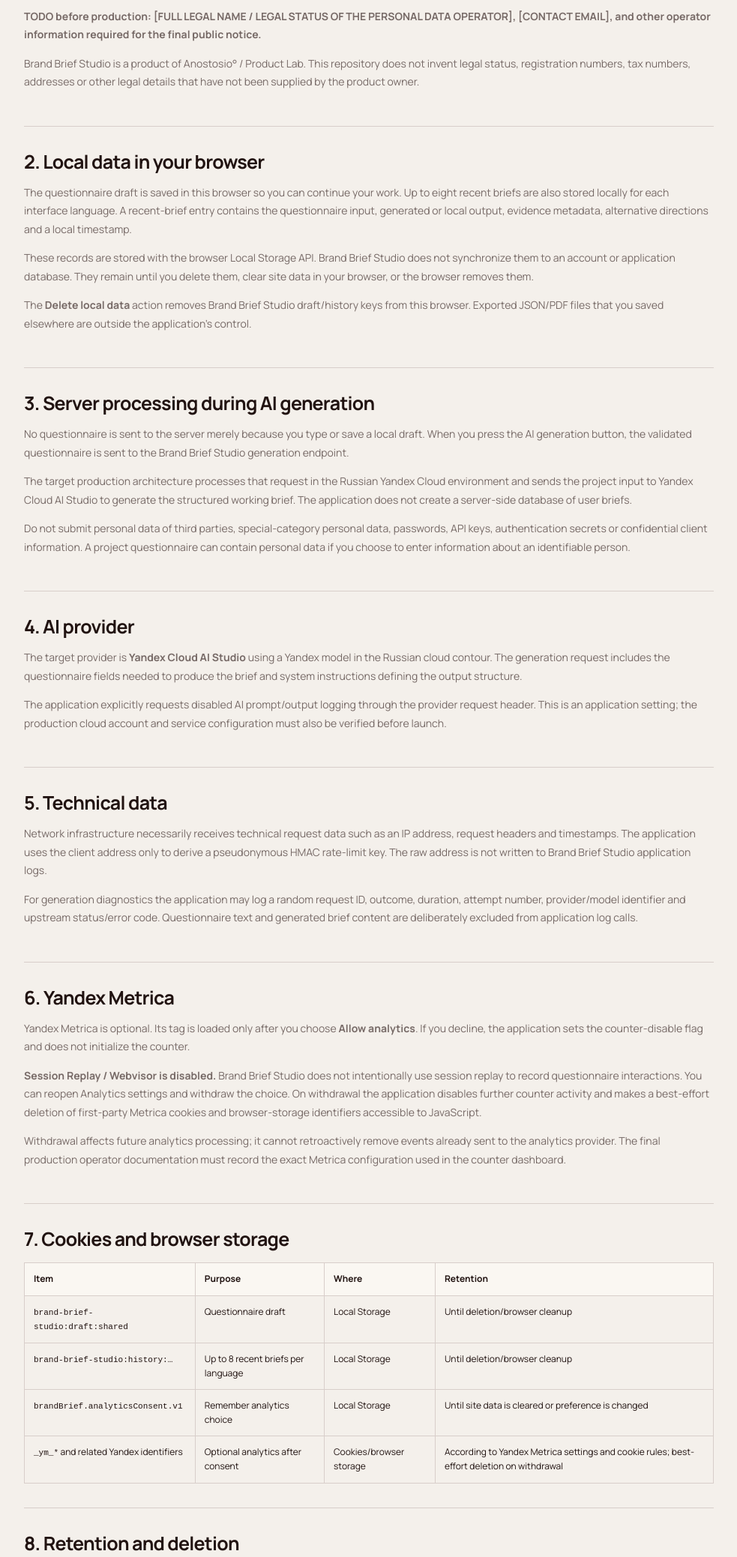
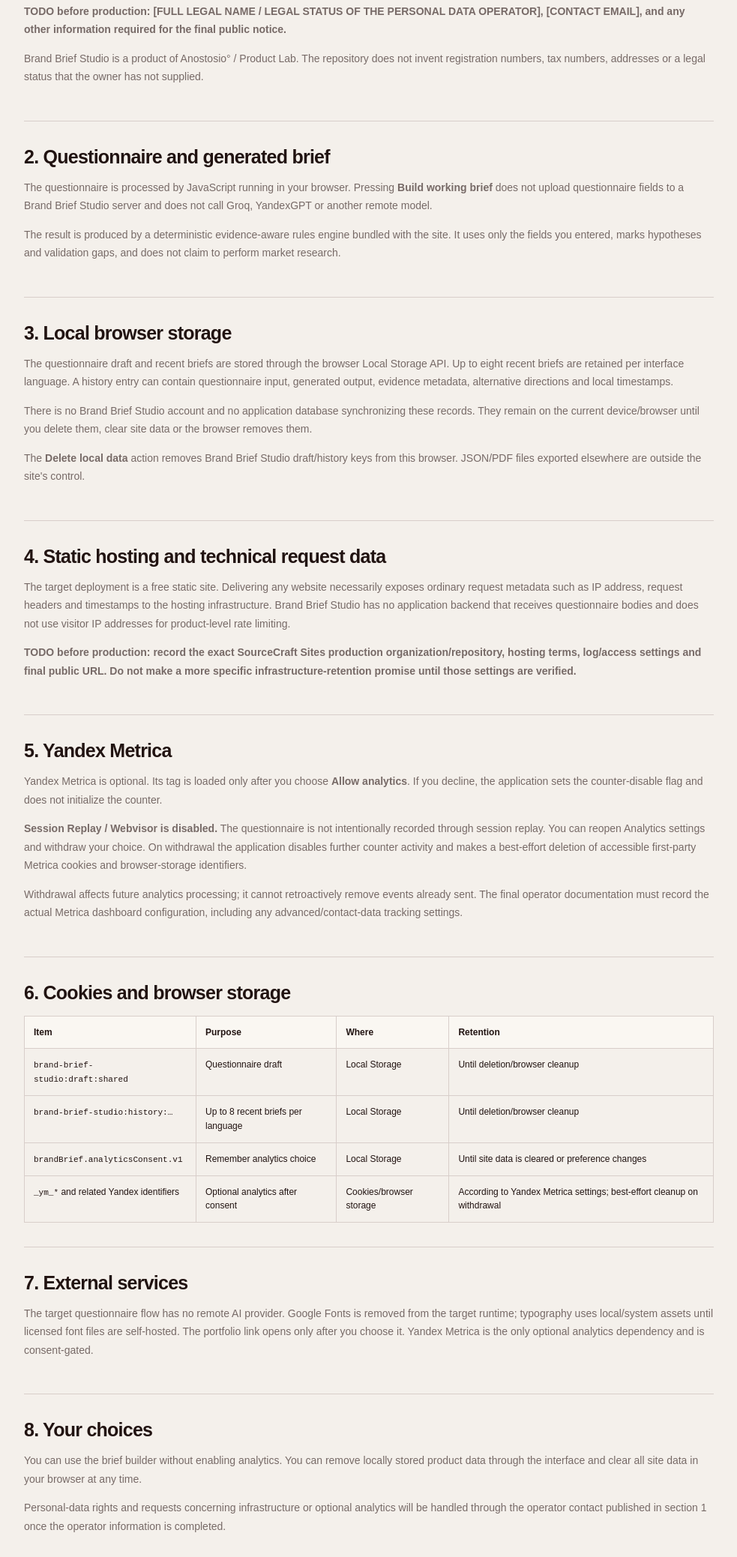
Before and after one commit to Anostosio/ai-brand-brief, a website: page privacy/index.html in a window 1280 px wide. Shown: the part 519-2596 px from the top of the page at 75% size, without its empty margins (148-1131 px from the left). Drawn offline with Linux system fonts and the light colour scheme; a web font is replaced by a local one.

Commit message:
Document local-only privacy architecture

```diff
--- a/privacy/index.html
+++ b/privacy/index.html
@@ -3,13 +3,10 @@
 <head>
   <meta charset="UTF-8" />
   <meta name="viewport" content="width=device-width, initial-scale=1.0" />
-  <meta name="description" content="How Brand Brief Studio handles local drafts, AI generation, technical data and analytics." />
+  <meta name="description" content="How Brand Brief Studio handles browser-local questionnaire data, static hosting and optional analytics." />
   <meta name="robots" content="noindex,nofollow" />
   <title>Privacy — Brand Brief Studio</title>
   <link rel="icon" href="/favicon.svg" type="image/svg+xml" />
-  <link rel="preconnect" href="https://fonts.googleapis.com" />
-  <link rel="preconnect" href="https://fonts.gstatic.com" crossorigin />
-  <link href="https://fonts.googleapis.com/css2?family=Manrope:wght@400;500;600;700&family=Unbounded:wght@500;600&display=swap" rel="stylesheet" />
   <link rel="stylesheet" href="/style.css" />
   <link rel="stylesheet" href="/privacy.css" />
 </head>
@@ -19,82 +16,74 @@
     <header class="privacy-hero">
       <p class="eyebrow">Anostosio° / Product Lab</p>
       <h1>Privacy in Brand Brief Studio</h1>
-      <p class="lead">This page describes the actual data flows of Brand Brief Studio: what remains in your browser, what is sent for AI generation, what technical data is used, and how optional analytics works.</p>
-      <div class="privacy-status"><strong>Migration draft.</strong> This policy is prepared for the Russian production architecture. It must not be treated as final production legal notice until the operator identity/contact, Yandex Cloud production settings and required Roskomnadzor actions are completed and verified.</div>
+      <p class="lead">Brand Brief Studio is designed as a static, browser-local product. Questionnaire content is processed on your device and is not sent to a Brand Brief Studio backend or an external AI provider.</p>
+      <div class="privacy-status"><strong>Migration draft.</strong> This notice becomes final only after the free static production host, real operator/contact information, analytics account settings and applicable Roskomnadzor obligations are verified.</div>
     </header>
 
     <article class="privacy-content">
       <section>
         <h2>1. Operator and contact</h2>
-        <p class="privacy-todo">TODO before production: [FULL LEGAL NAME / LEGAL STATUS OF THE PERSONAL DATA OPERATOR], [CONTACT EMAIL], and other operator information required for the final public notice.</p>
-        <p>Brand Brief Studio is a product of Anostosio° / Product Lab. This repository does not invent legal status, registration numbers, tax numbers, addresses or other legal details that have not been supplied by the product owner.</p>
+        <p class="privacy-todo">TODO before production: [FULL LEGAL NAME / LEGAL STATUS OF THE PERSONAL DATA OPERATOR], [CONTACT EMAIL], and any other information required for the final public notice.</p>
+        <p>Brand Brief Studio is a product of Anostosio° / Product Lab. The repository does not invent registration numbers, tax numbers, addresses or a legal status that the owner has not supplied.</p>
       </section>
 
       <section>
-        <h2>2. Local data in your browser</h2>
-        <p>The questionnaire draft is saved in this browser so you can continue your work. Up to eight recent briefs are also stored locally for each interface language. A recent-brief entry contains the questionnaire input, generated or local output, evidence metadata, alternative directions and a local timestamp.</p>
-        <p>These records are stored with the browser Local Storage API. Brand Brief Studio does not synchronize them to an account or application database. They remain until you delete them, clear site data in your browser, or the browser removes them.</p>
-        <p>The <strong>Delete local data</strong> action removes Brand Brief Studio draft/history keys from this browser. Exported JSON/PDF files that you saved elsewhere are outside the application's control.</p>
+        <h2>2. Questionnaire and generated brief</h2>
+        <p>The questionnaire is processed by JavaScript running in your browser. Pressing <strong>Build working brief</strong> does not upload questionnaire fields to a Brand Brief Studio server and does not call Groq, YandexGPT or another remote model.</p>
+        <p>The result is produced by a deterministic evidence-aware rules engine bundled with the site. It uses only the fields you entered, marks hypotheses and validation gaps, and does not claim to perform market research.</p>
       </section>
 
       <section>
-        <h2>3. Server processing during AI generation</h2>
-        <p>No questionnaire is sent to the server merely because you type or save a local draft. When you press the AI generation button, the validated questionnaire is sent to the Brand Brief Studio generation endpoint.</p>
-        <p>The target production architecture processes that request in the Russian Yandex Cloud environment and sends the project input to Yandex Cloud AI Studio to generate the structured working brief. The application does not create a server-side database of user briefs.</p>
-        <p>Do not submit personal data of third parties, special-category personal data, passwords, API keys, authentication secrets or confidential client information. A project questionnaire can contain personal data if you choose to enter information about an identifiable person.</p>
+        <h2>3. Local browser storage</h2>
+        <p>The questionnaire draft and recent briefs are stored through the browser Local Storage API. Up to eight recent briefs are retained per interface language. A history entry can contain questionnaire input, generated output, evidence metadata, alternative directions and local timestamps.</p>
+        <p>There is no Brand Brief Studio account and no application database synchronizing these records. They remain on the current device/browser until you delete them, clear site data or the browser removes them.</p>
+        <p>The <strong>Delete local data</strong> action removes Brand Brief Studio draft/history keys from this browser. JSON/PDF files exported elsewhere are outside the site's control.</p>
       </section>
 
       <section>
-        <h2>4. AI provider</h2>
-        <p>The target provider is <strong>Yandex Cloud AI Studio</strong> using a Yandex model in the Russian cloud contour. The generation request includes the questionnaire fields needed to produce the brief and system instructions defining the output structure.</p>
-        <p>The application explicitly requests disabled AI prompt/output logging through the provider request header. This is an application setting; the production cloud account and service configuration must also be verified before launch.</p>
+        <h2>4. Static hosting and technical request data</h2>
+        <p>The target deployment is a free static site. Delivering any website necessarily exposes ordinary request metadata such as IP address, request headers and timestamps to the hosting infrastructure. Brand Brief Studio has no application backend that receives questionnaire bodies and does not use visitor IP addresses for product-level rate limiting.</p>
+        <p class="privacy-todo">TODO before production: record the exact SourceCraft Sites production organization/repository, hosting terms, log/access settings and final public URL. Do not make a more specific infrastructure-retention promise until those settings are verified.</p>
       </section>
 
       <section>
-        <h2>5. Technical data</h2>
-        <p>Network infrastructure necessarily receives technical request data such as an IP address, request headers and timestamps. The application uses the client address only to derive a pseudonymous HMAC rate-limit key. The raw address is not written to Brand Brief Studio application logs.</p>
-        <p>For generation diagnostics the application may log a random request ID, outcome, duration, attempt number, provider/model identifier and upstream status/error code. Questionnaire text and generated brief content are deliberately excluded from application log calls.</p>
+        <h2>5. Yandex Metrica</h2>
+        <p>Yandex Metrica is optional. Its tag is loaded only after you choose <strong>Allow analytics</strong>. If you decline, the application sets the counter-disable flag and does not initialize the counter.</p>
+        <p><strong>Session Replay / Webvisor is disabled.</strong> The questionnaire is not intentionally recorded through session replay. You can reopen Analytics settings and withdraw your choice. On withdrawal the application disables further counter activity and makes a best-effort deletion of accessible first-party Metrica cookies and browser-storage identifiers.</p>
+        <p>Withdrawal affects future analytics processing; it cannot retroactively remove events already sent. The final operator documentation must record the actual Metrica dashboard configuration, including any advanced/contact-data tracking settings.</p>
       </section>
 
       <section>
-        <h2>6. Yandex Metrica</h2>
-        <p>Yandex Metrica is optional. Its tag is loaded only after you choose <strong>Allow analytics</strong>. If you decline, the application sets the counter-disable flag and does not initialize the counter.</p>
-        <p><strong>Session Replay / Webvisor is disabled.</strong> Brand Brief Studio does not intentionally use session replay to record questionnaire interactions. You can reopen Analytics settings and withdraw the choice. On withdrawal the application disables further counter activity and makes a best-effort deletion of first-party Metrica cookies and browser-storage identifiers accessible to JavaScript.</p>
-        <p>Withdrawal affects future analytics processing; it cannot retroactively remove events already sent to the analytics provider. The final production operator documentation must record the exact Metrica configuration used in the counter dashboard.</p>
-      </section>
-
-      <section>
-        <h2>7. Cookies and browser storage</h2>
+        <h2>6. Cookies and browser storage</h2>
         <div class="privacy-table-wrap"><table>
           <thead><tr><th>Item</th><th>Purpose</th><th>Where</th><th>Retention</th></tr></thead>
           <tbody>
             <tr><td><code>brand-brief-studio:draft:shared</code></td><td>Questionnaire draft</td><td>Local Storage</td><td>Until deletion/browser cleanup</td></tr>
             <tr><td><code>brand-brief-studio:history:…</code></td><td>Up to 8 recent briefs per language</td><td>Local Storage</td><td>Until deletion/browser cleanup</td></tr>
-            <tr><td><code>brandBrief.analyticsConsent.v1</code></td><td>Remember analytics choice</td><td>Local Storage</td><td>Until site data is cleared or preference is changed</td></tr>
-            <tr><td><code>_ym_*</code> and related Yandex identifiers</td><td>Optional analytics after consent</td><td>Cookies/browser storage</td><td>According to Yandex Metrica settings and cookie rules; best-effort deletion on withdrawal</td></tr>
+            <tr><td><code>brandBrief.analyticsConsent.v1</code></td><td>Remember analytics choice</td><td>Local Storage</td><td>Until site data is cleared or preference changes</td></tr>
+            <tr><td><code>_ym_*</code> and related Yandex identifiers</td><td>Optional analytics after consent</td><td>Cookies/browser storage</td><td>According to Yandex Metrica settings; best-effort cleanup on withdrawal</td></tr>
           </tbody>
         </table></div>
       </section>
 
       <section>
-        <h2>8. Retention and deletion</h2>
-        <p>Brand Brief Studio has no application database for questionnaires or generated briefs in the target architecture. Browser drafts/history remain locally as described above. The in-memory application rate-limit window is ten minutes; expired pseudonymous buckets are removed during subsequent requests.</p>
-        <p class="privacy-todo">TODO before production: verify and document actual Yandex Cloud API Gateway / Cloud Functions platform-log retention in the production account, access controls and any account-level diagnostic settings. Do not publish a more specific server-retention promise until this is checked.</p>
+        <h2>7. External services</h2>
+        <p>The target questionnaire flow has no remote AI provider. Google Fonts is removed from the target runtime; typography uses local/system assets until licensed font files are self-hosted. The portfolio link opens only after you choose it. Yandex Metrica is the only optional analytics dependency and is consent-gated.</p>
       </section>
 
       <section>
-        <h2>9. Your choices and rights</h2>
-        <p>You can avoid AI processing and use the explicitly labelled local structured draft instead. You can remove locally saved product data through the interface and change the optional analytics preference.</p>
-        <p>Rights relating to personal-data processing and requests to the operator will be handled using the contact published in section 1 once the operator information is completed.</p>
+        <h2>8. Your choices</h2>
+        <p>You can use the brief builder without enabling analytics. You can remove locally stored product data through the interface and clear all site data in your browser at any time.</p>
+        <p>Personal-data rights and requests concerning infrastructure or optional analytics will be handled through the operator contact published in section 1 once the operator information is completed.</p>
       </section>
 
       <section>
-        <h2>10. Production status</h2>
-        <p>This privacy page describes the <strong>target Russian architecture in the migration branch</strong>. The previous Vercel/Groq deployment must not be represented by this notice as though it already used the Russian processing path. The production cutover is complete only after the Russian hosting/API/AI path, DNS, logs, analytics settings and operator obligations have been verified.</p>
+        <h2>9. Production status</h2>
+        <p>This page describes the <strong>zero-cost local-only target architecture in the migration branch</strong>. It must not be used to describe the legacy Vercel/Groq production path before the static cutover is complete. Production verification includes the static host, public URL, network trace, analytics settings and operator documentation.</p>
       </section>
     </article>
 
-    <footer class="privacy-footer">Brand Brief Studio · Anostosio° / Product Lab · Last architecture review: 3 September 2026.</footer>
+    <footer class="privacy-footer">Brand Brief Studio · Anostosio° / Product Lab · Architecture review: 3 September 2026.</footer>
   </main>
 </body>
 </html>
```
